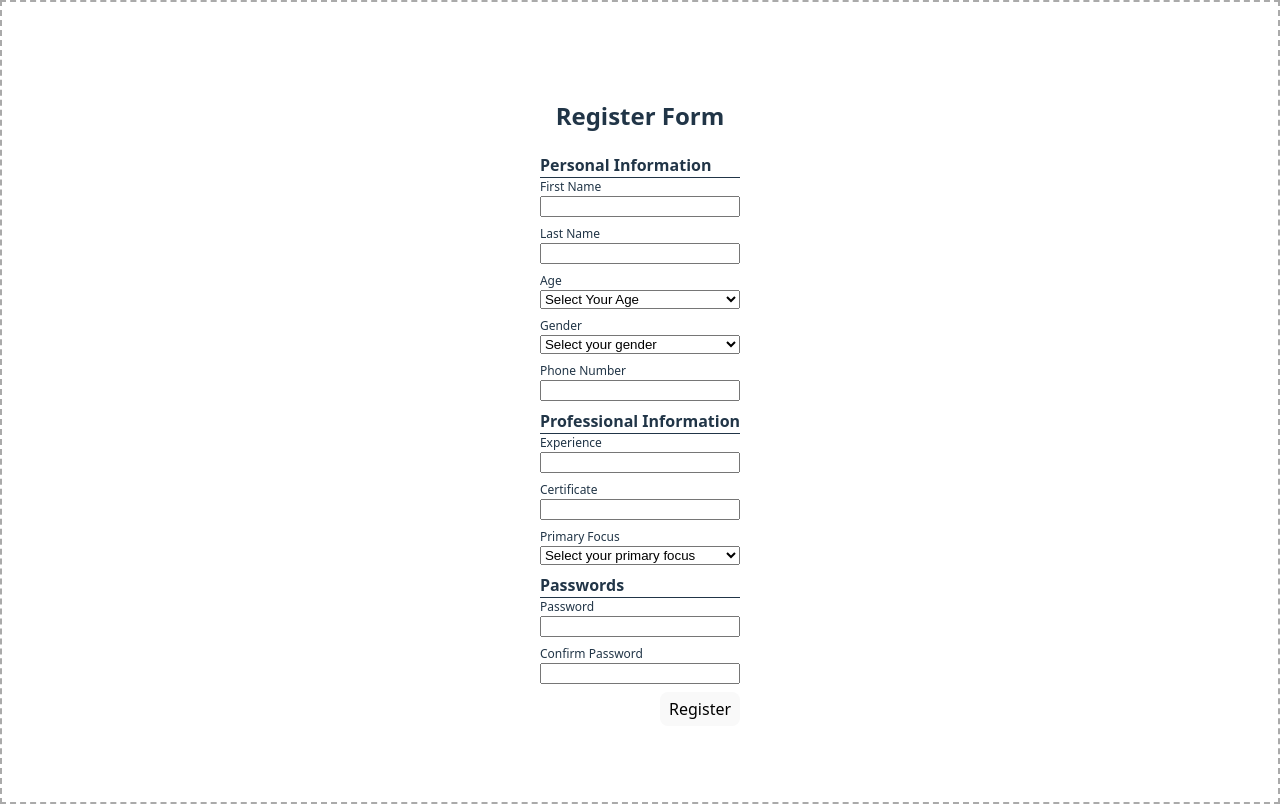
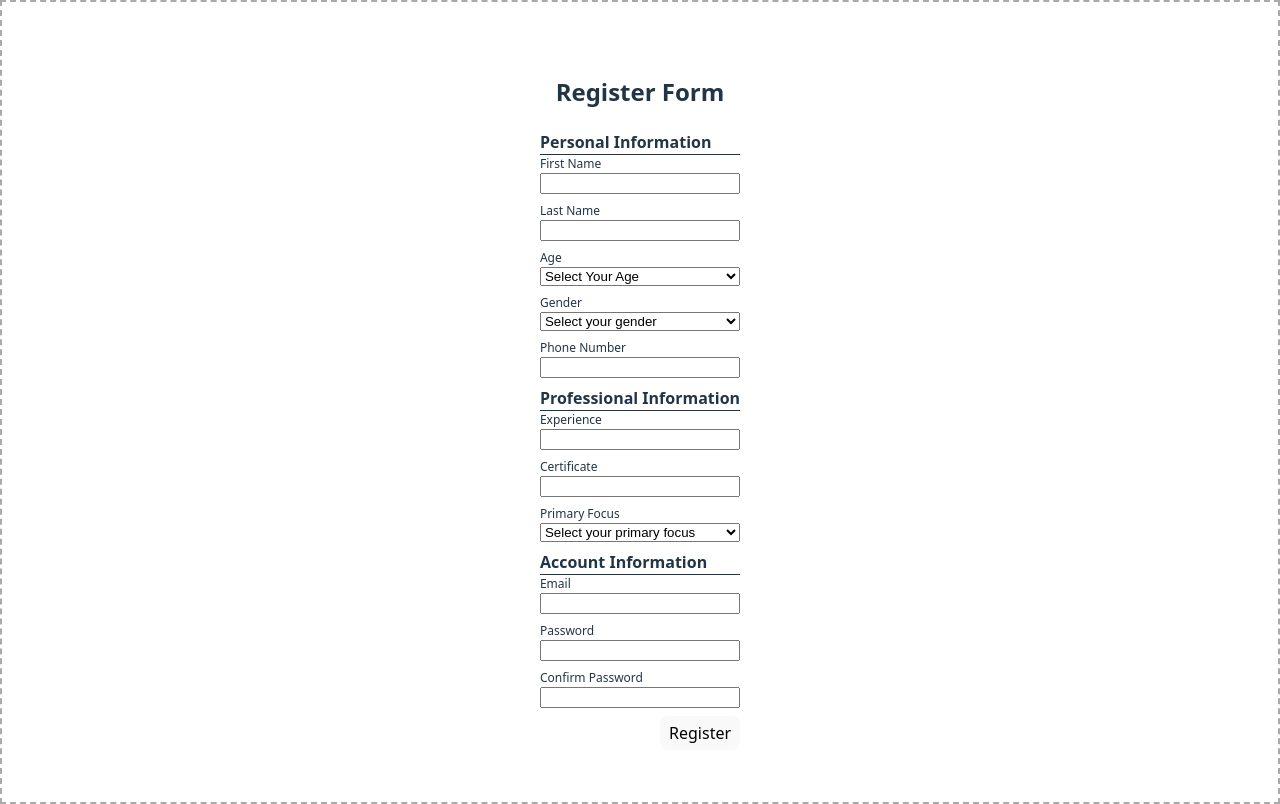
Before and after one commit to Gev311/registration-page, a React (Vite) app: page / in a window 1280 px wide. Built offline with nearby package versions, Linux system fonts and the light colour scheme.

Commit message:
Added Email field

```diff
--- a/src/Register.jsx
+++ b/src/Register.jsx
@@ -15,6 +15,7 @@ export const Register = () => {
         experience: '',
         primaryFocus: '',
         certificate: '',
+        email: '',
         password: '',
         confirmPassword: '',
     });
@@ -27,6 +28,7 @@ export const Register = () => {
         experienceErr: false,
         primaryFocusErr: false,
         certificateErr: false,
+        emailErr: false,
         passwordErr: false,
         confirmPasswordErr: false,
     });
@@ -64,6 +66,8 @@ export const Register = () => {
             case 'certificate':
                 newErrors.certificateErr = form.certificate.length < 4;
                 break;
+            case 'email':
+                newErrors.emailErr = form.email.length < 6;
             case 'password':
                 newErrors.passwordErr = form.password.length < 8;
                 break;
@@ -107,7 +111,7 @@ export const Register = () => {
                     onInputChange={onInputChange}
                     handleErrors={handleErrors}
                 />
-                <h4>Passwords</h4>
+                <h4>Account Information</h4>
                 <Passwords
                     form={form}
                     errors={errors}
--- a/src/forms/Passwords.jsx
+++ b/src/forms/Passwords.jsx
@@ -1,6 +1,20 @@
 export const Passwords = ({ form, errors, onInputChange, handleErrors }) => {
     return (
         <>
+            {/*Email*/}
+            <div className="form-field">
+                <label htmlFor="email">Email </label>
+                <input
+                    name="email"
+                    type="email"
+                    value={form.email}
+                    onChange={(e) => onInputChange('email', e.target.value)}
+                    onBlur={(e) => handleErrors(e.target.name)}
+                ></input>
+                {errors.emailErr && (
+                    <span>*Email field is required</span>
+                )}
+            </div>
             {/*Password*/}
             <div className="form-field">
                 <label htmlFor="password">Password </label>
```
